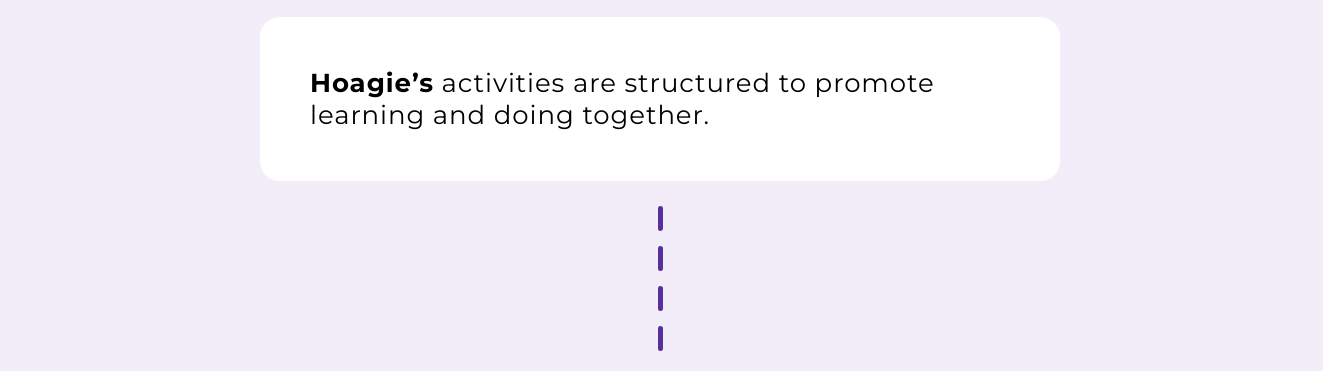
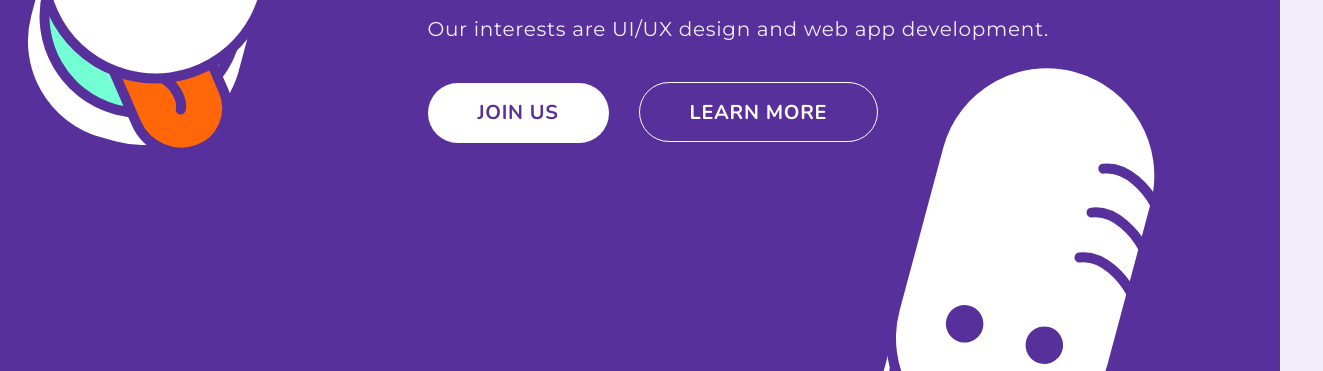
Before and after one commit to hoagie-io/hoagie-io.github.io, a Gatsby site: page / in a window 1280 px wide. Shown: the part 429-800 px from the top of the page, 1323 px wide, since content can reach past the window. Built offline with nearby package versions, Linux system fonts and the light colour scheme; Gatsby itself is replaced by a stand-in of ours.

Commit message:
Added Hoagie intro page.

```diff
--- /dev/null
+++ b/src/components/button.js
@@ -0,0 +1,15 @@
+import React from 'react';
+
+const Button = (props) => {
+    let outlined= props.outlined ? " outlined" : "";
+    let target = props.external ? "_blank" : "";
+    return (
+        <a href={props.href} target={target}>
+            <div className={"button" + outlined}>
+                {props.children}
+            </div>
+        </a>
+    );
+}
+
+export default Button;
--- a/src/components/layout.js
+++ b/src/components/layout.js
@@ -5,9 +5,8 @@
 const Layout = (props) => {
     return (
         <div className="layout">
-
             {props.children}
-            <Footer flipped={props.flipped} />
+            <Footer />
         </div>
     );
 }
--- a/src/pages/index.js
+++ b/src/pages/index.js
@@ -2,10 +2,11 @@
 import Intro from '../sections/intro';
 import Learn from '../sections/learn'
 import '../styles/index.scss';
+import Layout from '../components/layout';
 
 export default function Home() {
-  return <div>
+  return <Layout>
     <Intro />
     <Learn/>
-  </div>
+  </Layout>
 }
--- a/src/sections/intro.js
+++ b/src/sections/intro.js
@@ -1,25 +1,31 @@
 import React from 'react';
 import style from './intro.module.scss';
+import styleData from '../styles/variables.scss'
 import hoagie from '../assets/hoagie_big.svg';
+import Button from '../components/button';
 
 const Intro = ()  => {
+    const formURL = 'https://forms.gle/Rh5BGj7YgzCdyo3Z7';
     return (
         <div className={"section " + style.section}>
             <div className={style.hoagies}>
-                <img className={style.one} alt="Logo Icon" height="480px" src={hoagie}></img>
-                {/* <img className={style.two} alt="Logo Icon" height="65px" src={icon}></img> */}
+                <img className={style.one} alt="Hoagie" height={styleData.hoagieBigHeight} src={hoagie}></img>
+                <img className={style.two} alt="Hoagie" height={styleData.hoagieBigHeight} src={hoagie}></img>
             </div>
             <div className="container">
                 <div className={style.content}>
-                    <img className={style.hoagie} alt="Logo Icon" height="480px" src={hoagie}></img>
+                    <img className={style.hoagie} alt="Hoagie" height={styleData.hoagieBigHeight} src={hoagie}></img>
                     <div className={style.text}>
                         <h1>
                             Hoagie is the digital experience club at Princeton
                         </h1>
-                        <div>
+                        <div className={style.description}>
                             <p>Dreamed up for Princeton students, Hoagie is a creative space that fosters community-centered design and implementation.</p>
+                            <br />
                             <p>Our interests are UI/UX design and web app development.</p>
                         </div>
+                        <Button href={formURL} external={true}>Join Us</Button>
+                        <Button href="#learn" outlined={true}>Learn More</Button>
                     </div>
                 </div>
             </div>
--- a/src/sections/intro.module.scss
+++ b/src/sections/intro.module.scss
@@ -2,6 +2,7 @@
 
 .section {
     display: flex;
+    position: relative;
     align-items: center;
     justify-content: center;
     height: 100%;
@@ -11,16 +12,20 @@
 
 .section h1 {
     font-family: Nunito;
+    color: $white;
     font-weight: normal;
     font-size: 40px;
+    line-height: 45px;
     width: 630px;
     margin-top: 0px;
     margin-bottom: 30px;
 }
 
 .section p {
+    color: $dirty-white;
     width: 630px;
     font-size: 20px;
+    line-height: 26px;
 }
 
 $hoagie-height: 480px;
@@ -36,6 +41,10 @@
     transform: rotate(15deg);
 }
 
+.description {
+    margin-bottom: 40px;
+}
+
 .hoagies img {
     position: absolute;
 }
@@ -45,3 +54,10 @@
     top: -210px;
     transform: rotate(-15deg);
 }
+
+.hoagies .two {
+    top: 100%;
+    left: 70%;
+    transform: rotate(15deg);
+    margin-top: -$hoagie-big-height/1.5;
+}
--- a/src/sections/learn.js
+++ b/src/sections/learn.js
@@ -61,7 +61,7 @@
 
 const Learn = () => {
   return (
-    <div className={style.section + ' section'}>
+    <div id="learn" className={style.section + ' section'}>
       <img src={dottedLine} />
       <ContentCard text={introText} />
       <img src={dottedLine} />
--- a/src/styles/index.scss
+++ b/src/styles/index.scss
@@ -38,3 +38,36 @@
 .section {
     width: 100%;
 }
+
+a:link, a:visited, a:hover, a:active {
+    color: inherit;
+    text-decoration: none;
+}
+
+$button-width: 190px;
+$button-height: 60px;
+
+.button {
+    display: inline-block;
+    background: $white;
+    height: $button-height;
+    padding: 0px 50px;
+    border-radius: 50px;
+    line-height: $button-height;
+    text-align: center;
+    font-size: 20px;
+    font-family: Nunito;
+    font-weight: bold;
+    text-transform: uppercase;
+    text-decoration: none;
+    color: $text-purple;
+    margin-right: 30px;
+}
+
+.button.outlined {
+    color: $white;
+    background: $purple;
+    border: 1.5px solid #FFFFFF;
+    box-sizing: border-box;
+    border-radius: 50px;
+}
--- a/src/styles/variables.scss
+++ b/src/styles/variables.scss
@@ -1,15 +1,18 @@
 $purple: #57309B;
+$white: #FFF;
 $dirty-white: #F2EDF8;
 $green: #12CA90;
 $red: #ff6708;
 $card-icon-green: #12ca90;
 $text-purple: #57309B;
 $black: #000000;
+$hoagie-big-height: 480px;
 
 :export {
     cardIconGreen: $card-icon-green;
     cardIconRed: $red;
     cardIconPurple: $purple;
+    hoagieBigHeight: $hoagie-big-height;
 }
 
 /* ... Global Spacing ... */
```
